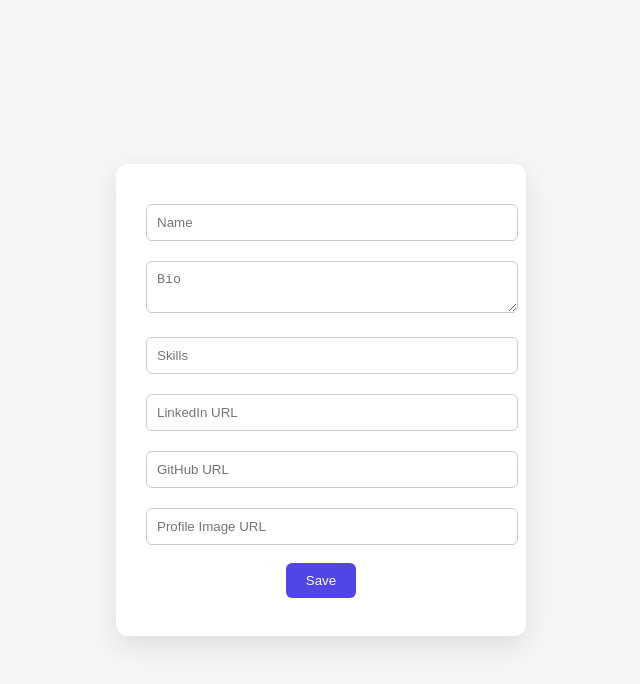
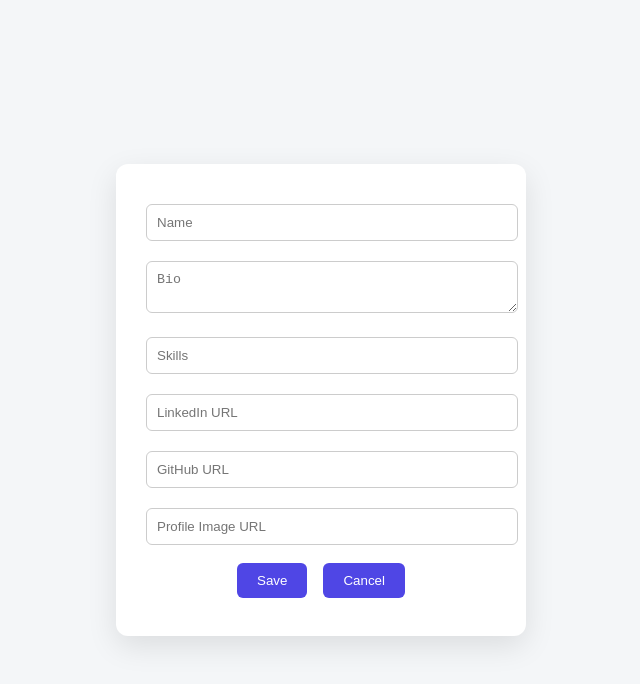
Before and after one commit to Rethika123/gidy-profile-project, a React app in the folder frontend/: page / in a window 1280 px wide. Both pictures are taken after a click on the button "Edit Profile". Shown: the top 684 px of the page, without its empty margins (319-959 px from the left). Built offline with nearby package versions, Linux system fonts and the light colour scheme; no server answers; the HTML template or start-up script is replaced by a standard one.

Commit message:
add cancel edit functionality

```diff
--- a/frontend/src/components/Profile.jsx
+++ b/frontend/src/components/Profile.jsx
@@ -21,6 +21,14 @@ setEditMode(false)
 })
 
 }
+
+const cancelEdit = () => {
+  axios.get("https://gidy-profile-project-wda9.onrender.com/profile")
+  .then(res => {
+    setProfile(res.data);
+    setEditMode(false);
+  });
+};
 
 const toggleDarkMode = () => {
   setDarkMode(!darkMode);
@@ -72,6 +80,7 @@ return (
 />
 
           <button onClick={updateProfile}>Save</button>
+          <button onClick={cancelEdit}>Cancel</button>
 
         </div>
 
```
